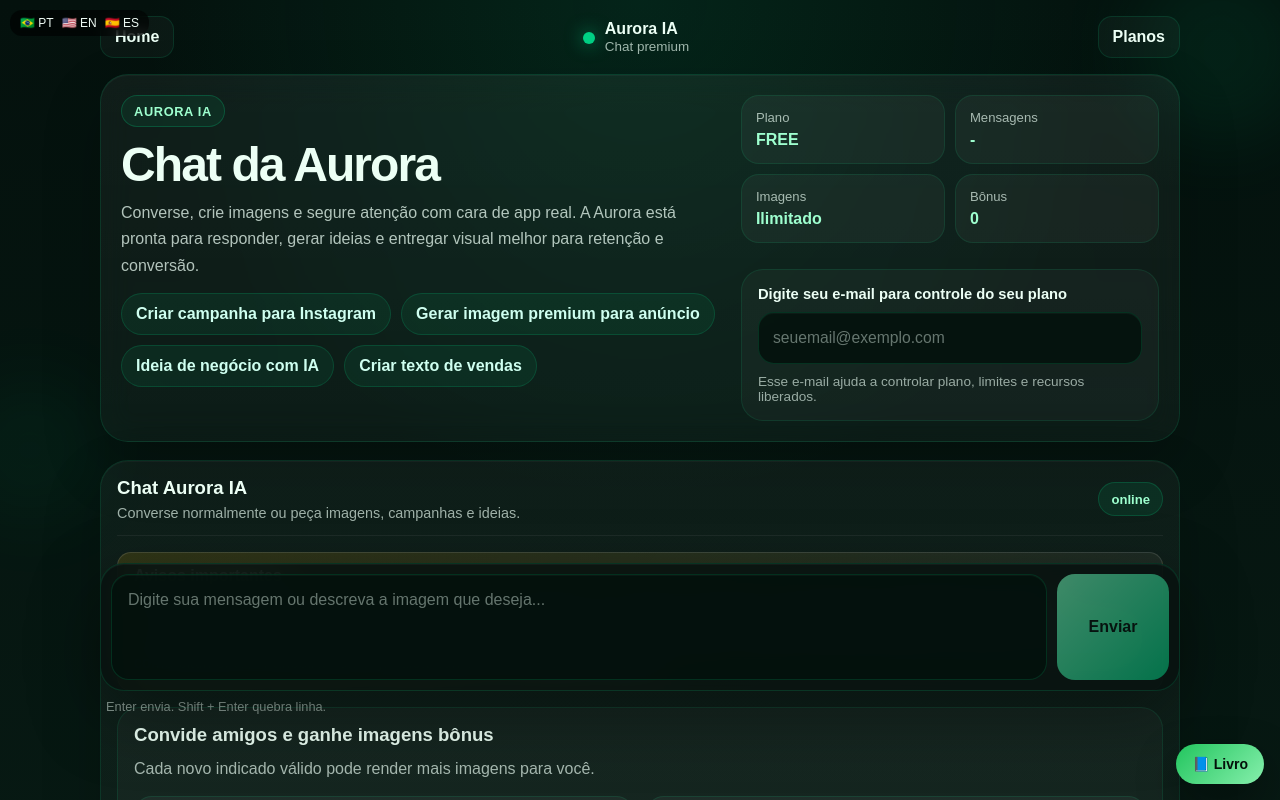
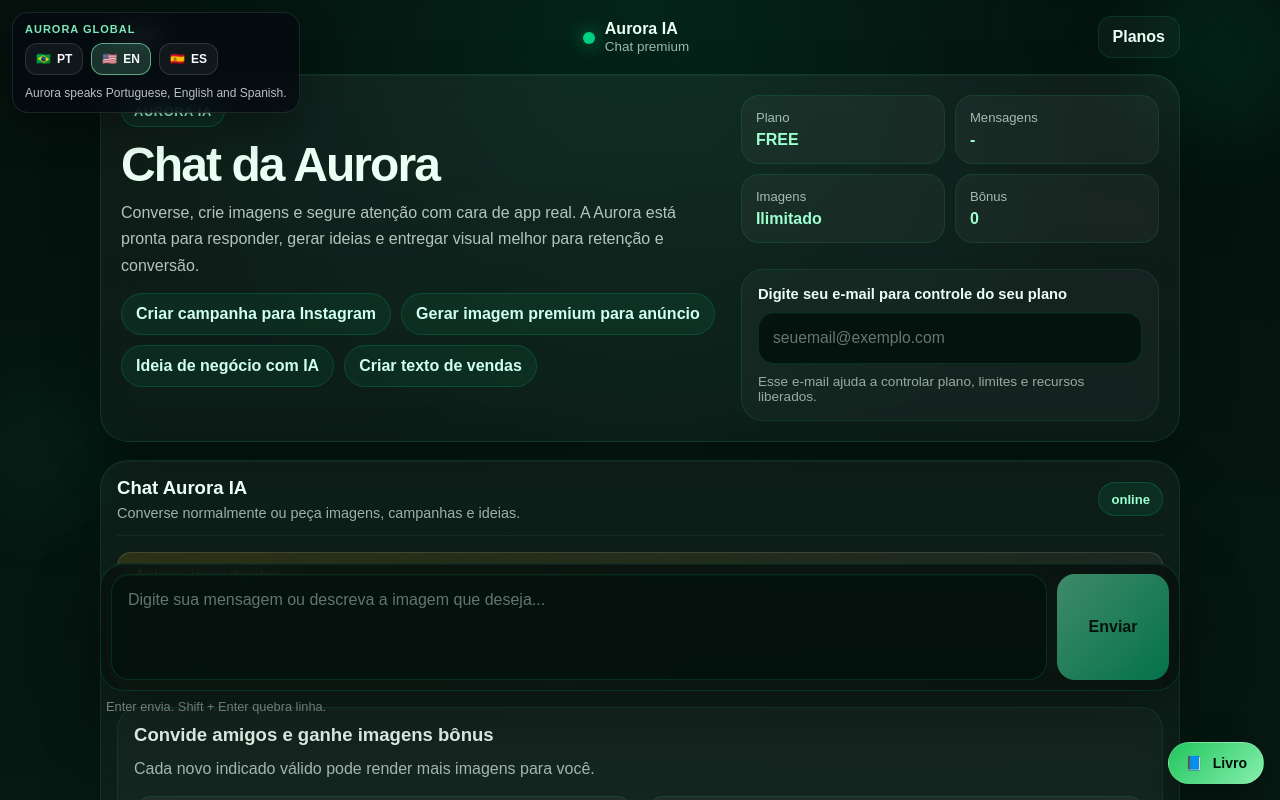
Before and after one commit to ricardogrupoexecutivo1-cpu/ricardo-ia-oficial, a Next.js app: page /chat in a window 1280 px wide. Shown: the top 800 px of the page. Built offline with nearby package versions, Linux system fonts and the light colour scheme.

Commit message:
feat: adicionar base global de idiomas com deteccao automatica

```diff
--- a/app/layout.tsx
+++ b/app/layout.tsx
@@ -2,6 +2,8 @@ import type { Metadata } from "next";
 import Link from "next/link";
 import "./globals.css";
 import AuroraClientBoot from "../components/AuroraClientBoot";
+import AuroraLanguageBoot from "../components/AuroraLanguageBoot";
+import LanguageSwitcher from "../components/LanguageSwitcher";
 
 export const metadata: Metadata = {
   title: "Aurora IA",
@@ -17,31 +19,10 @@ export default function RootLayout({
   return (
     <html lang="pt-BR" suppressHydrationWarning>
       <body suppressHydrationWarning style={{ margin: 0 }}>
+        <AuroraClientBoot />
+        <AuroraLanguageBoot />
+        <LanguageSwitcher />
 
-        <AuroraClientBoot />
-
-        {/* 🌍 Idiomas no topo */}
-        <div
-          style={{
-            position: "fixed",
-            top: 10,
-            left: 10,
-            zIndex: 9999,
-            display: "flex",
-            gap: 8,
-            background: "rgba(0,0,0,0.6)",
-            padding: "6px 10px",
-            borderRadius: 12,
-            fontSize: 12,
-            backdropFilter: "blur(6px)",
-          }}
-        >
-          <span>🇧🇷 PT</span>
-          <span>🇺🇸 EN</span>
-          <span>🇪🇸 ES</span>
-        </div>
-
-        {/* 📘 Botão livro */}
         <Link
           href="/livro"
           style={{
@@ -60,9 +41,11 @@ export default function RootLayout({
             color: "#04110a",
             background: "linear-gradient(135deg, #22c55e, #86efac)",
             boxShadow: "0 16px 40px rgba(0,0,0,0.35)",
+            border: "1px solid rgba(255,255,255,0.18)",
           }}
         >
-          📘 Livro
+          <span aria-hidden="true">📘</span>
+          <span>Livro</span>
         </Link>
 
         {children}
--- /dev/null
+++ b/components/AuroraLanguageBoot.tsx
@@ -0,0 +1,47 @@
+"use client";
+
+import { useEffect } from "react";
+
+type LocaleCode = "pt-BR" | "en" | "es";
+
+const STORAGE_KEY = "aurora_locale";
+
+function normalizeBrowserLanguage(language?: string | null): LocaleCode {
+  const value = (language || "").toLowerCase();
+
+  if (value.startsWith("en")) return "en";
+  if (value.startsWith("es")) return "es";
+  return "pt-BR";
+}
+
+function applyLocale(locale: LocaleCode) {
+  if (typeof document === "undefined") return;
+  document.documentElement.lang = locale;
+}
+
+export default function AuroraLanguageBoot() {
+  useEffect(() => {
+    try {
+      const saved = window.localStorage.getItem(STORAGE_KEY) as LocaleCode | null;
+
+      if (saved === "pt-BR" || saved === "en" || saved === "es") {
+        applyLocale(saved);
+        return;
+      }
+
+      const detected = normalizeBrowserLanguage(navigator.language);
+      window.localStorage.setItem(STORAGE_KEY, detected);
+      applyLocale(detected);
+
+      window.dispatchEvent(
+        new CustomEvent("aurora-language-change", {
+          detail: { locale: detected },
+        })
+      );
+    } catch (error) {
+      console.error("Aurora IA: erro ao detectar idioma automático.", error);
+    }
+  }, []);
+
+  return null;
+}
--- /dev/null
+++ b/components/LanguageSwitcher.tsx
@@ -0,0 +1,146 @@
+"use client";
+
+import { useEffect, useState } from "react";
+
+type LocaleCode = "pt-BR" | "en" | "es";
+
+const STORAGE_KEY = "aurora_locale";
+
+const LANGUAGES: Array<{
+  code: LocaleCode;
+  short: string;
+  label: string;
+  flag: string;
+}> = [
+  { code: "pt-BR", short: "PT", label: "Português", flag: "🇧🇷" },
+  { code: "en", short: "EN", label: "English", flag: "🇺🇸" },
+  { code: "es", short: "ES", label: "Español", flag: "🇪🇸" },
+];
+
+function setDocumentLanguage(locale: LocaleCode) {
+  if (typeof document === "undefined") return;
+  document.documentElement.lang = locale;
+}
+
+export default function LanguageSwitcher() {
+  const [locale, setLocale] = useState<LocaleCode>("pt-BR");
+
+  useEffect(() => {
+    try {
+      const saved = window.localStorage.getItem(STORAGE_KEY) as LocaleCode | null;
+      if (saved && LANGUAGES.some((item) => item.code === saved)) {
+        setLocale(saved);
+        setDocumentLanguage(saved);
+      }
+    } catch (error) {
+      console.error("Aurora IA: erro ao ler idioma salvo.", error);
+    }
+  }, []);
+
+  function handleChange(nextLocale: LocaleCode) {
+    setLocale(nextLocale);
+    setDocumentLanguage(nextLocale);
+
+    try {
+      window.localStorage.setItem(STORAGE_KEY, nextLocale);
+      window.dispatchEvent(
+        new CustomEvent("aurora-language-change", {
+          detail: { locale: nextLocale },
+        })
+      );
+    } catch (error) {
+      console.error("Aurora IA: erro ao salvar idioma.", error);
+    }
+  }
+
+  return (
+    <div
+      style={{
+        position: "fixed",
+        top: 12,
+        left: 12,
+        zIndex: 9999,
+        display: "grid",
+        gap: 8,
+        maxWidth: 320,
+      }}
+    >
+      <div
+        style={{
+          background: "rgba(5,10,16,0.82)",
+          border: "1px solid rgba(255,255,255,0.10)",
+          borderRadius: 16,
+          padding: "10px 12px",
+          boxShadow: "0 16px 40px rgba(0,0,0,0.30)",
+          backdropFilter: "blur(10px)",
+        }}
+      >
+        <div
+          style={{
+            fontSize: 11,
+            fontWeight: 800,
+            letterSpacing: 1,
+            textTransform: "uppercase",
+            color: "#7ee7b8",
+            marginBottom: 8,
+          }}
+        >
+          Aurora Global
+        </div>
+
+        <div
+          style={{
+            display: "flex",
+            gap: 8,
+            flexWrap: "wrap",
+          }}
+        >
+          {LANGUAGES.map((item) => {
+            const active = locale === item.code;
+
+            return (
+              <button
+                key={item.code}
+                type="button"
+                onClick={() => handleChange(item.code)}
+                title={item.label}
+                aria-label={item.label}
+                style={{
+                  border: active
+                    ? "1px solid rgba(126,231,184,0.65)"
+                    : "1px solid rgba(255,255,255,0.12)",
+                  background: active
+                    ? "rgba(126,231,184,0.18)"
+                    : "rgba(255,255,255,0.05)",
+                  color: "#f5fbff",
+                  borderRadius: 12,
+                  padding: "8px 10px",
+                  fontWeight: 800,
+                  fontSize: 12,
+                  cursor: "pointer",
+                  display: "inline-flex",
+                  alignItems: "center",
+                  gap: 6,
+                }}
+              >
+                <span aria-hidden="true">{item.flag}</span>
+                <span>{item.short}</span>
+              </button>
+            );
+          })}
+        </div>
+
+        <p
+          style={{
+            margin: "10px 0 0",
+            fontSize: 12,
+            lineHeight: 1.45,
+            color: "rgba(235,242,250,0.78)",
+          }}
+        >
+          Aurora speaks Portuguese, English and Spanish.
+        </p>
+      </div>
+    </div>
+  );
+}
```
